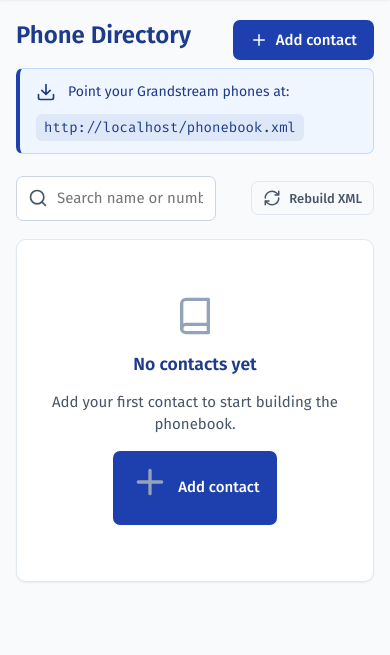
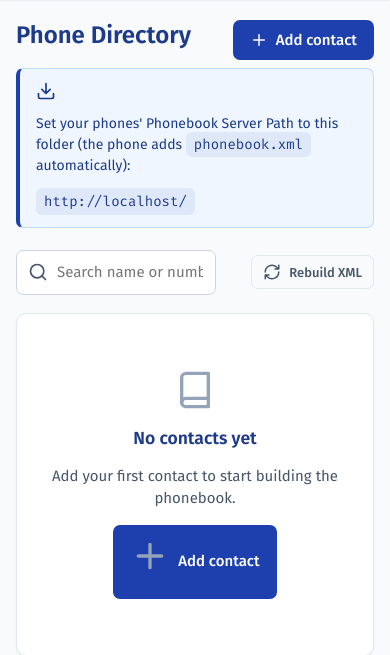
Before and after one commit to oscarrsandoval/GS-PhoneDirectory, a PHP site: page / in a window 390 px wide. Shown: the part 76-731 px from the top of the page. Run offline with PHP 8.4, Linux system fonts and the light colour scheme; the visitor is signed in with stand-in values (Sample User, id 1).

Commit message:
Show folder-only phonebook URL on the dashboard
Grandstream phones take the directory as the Phonebook Server Path and
append phonebook.xml themselves, so the dashboard banner now shows the
folder URL (trailing slash, no filename) and strips any leading "www."
host alias. Clarified the banner wording to match.

```diff
--- a/index.php
+++ b/index.php
@@ -44,11 +44,14 @@ usort($contacts, static function (array $a, array $b): int {
         <=> [strtolower((string)($b['last_name'] ?? '')), strtolower((string)($b['first_name'] ?? ''))];
 });
 
-// Build the public phonebook.xml URL to display for phone configuration.
+// Build the public folder URL to display for phone configuration. Grandstream
+// phones take the directory only and append "phonebook.xml" themselves, so we
+// show the folder (with a trailing slash) and drop any "www." host alias.
 $scheme = (!empty($_SERVER['HTTPS']) && $_SERVER['HTTPS'] !== 'off') ? 'https' : 'http';
 $host = $_SERVER['HTTP_HOST'] ?? 'your-server';
+$host = preg_replace('/^www\./i', '', $host);
 $baseDir = rtrim(str_replace('\\', '/', dirname((string)($_SERVER['SCRIPT_NAME'] ?? '/'))), '/');
-$publicUrl = $scheme . '://' . $host . $baseDir . '/phonebook.xml';
+$publicUrl = $scheme . '://' . $host . $baseDir . '/';
 
 render_header('Directory');
 ?>
@@ -61,7 +64,8 @@ render_header('Directory');
 
         <div class="pburl">
             <?= icon('download') ?>
-            <span>Point your Grandstream phones at:</span>
+            <span>Set your phones' Phonebook Server Path to this folder
+                  (the phone adds <code>phonebook.xml</code> automatically):</span>
             <code><?= e($publicUrl) ?></code>
         </div>
 
```
